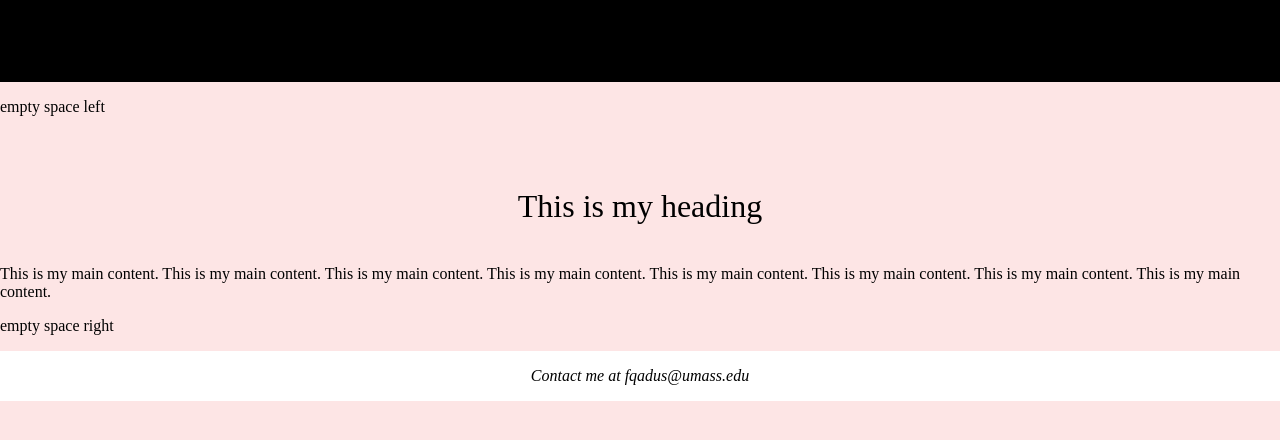
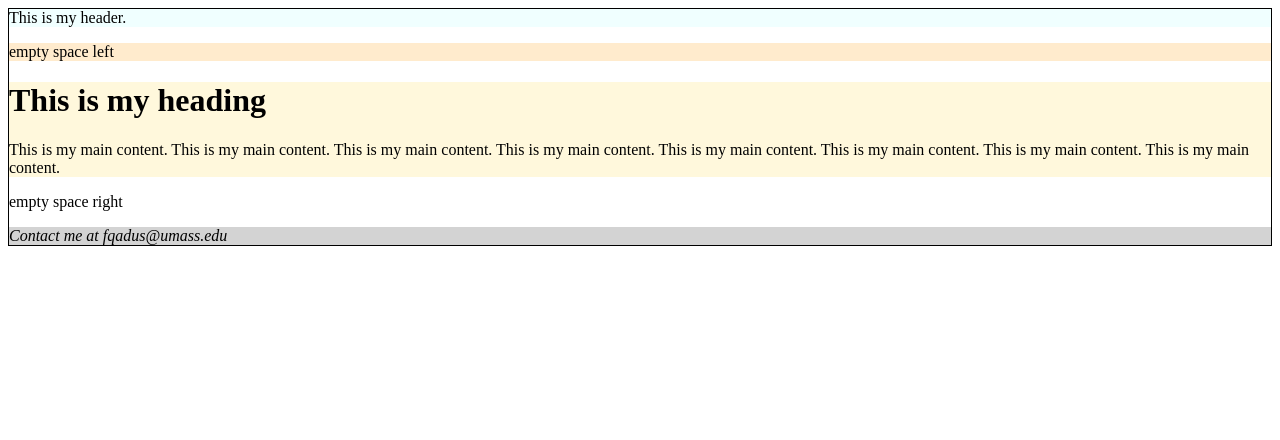
Before and after one commit to Farreenq/Farreenq.github.io, a plain HTML site: page exercises/exercise8.html in a window 1280 px wide. Drawn offline with Linux system fonts and the light colour scheme.

Commit message:
Add files via upload

```diff
--- a/exercises/exercise8.html
+++ b/exercises/exercise8.html
@@ -3,7 +3,7 @@
 <head>
     <meta charset="UTF-8">
     <meta name="viewport" content="width=device-width, initial-scale=1.0">
-    <link href="css/exercise7.css " rel="stylesheet ">
+    <link href="css/exercise8.css " rel="stylesheet ">
     <title> Exercise 8 - Farreen Qadus</title>
 </head>
 <body>
```
